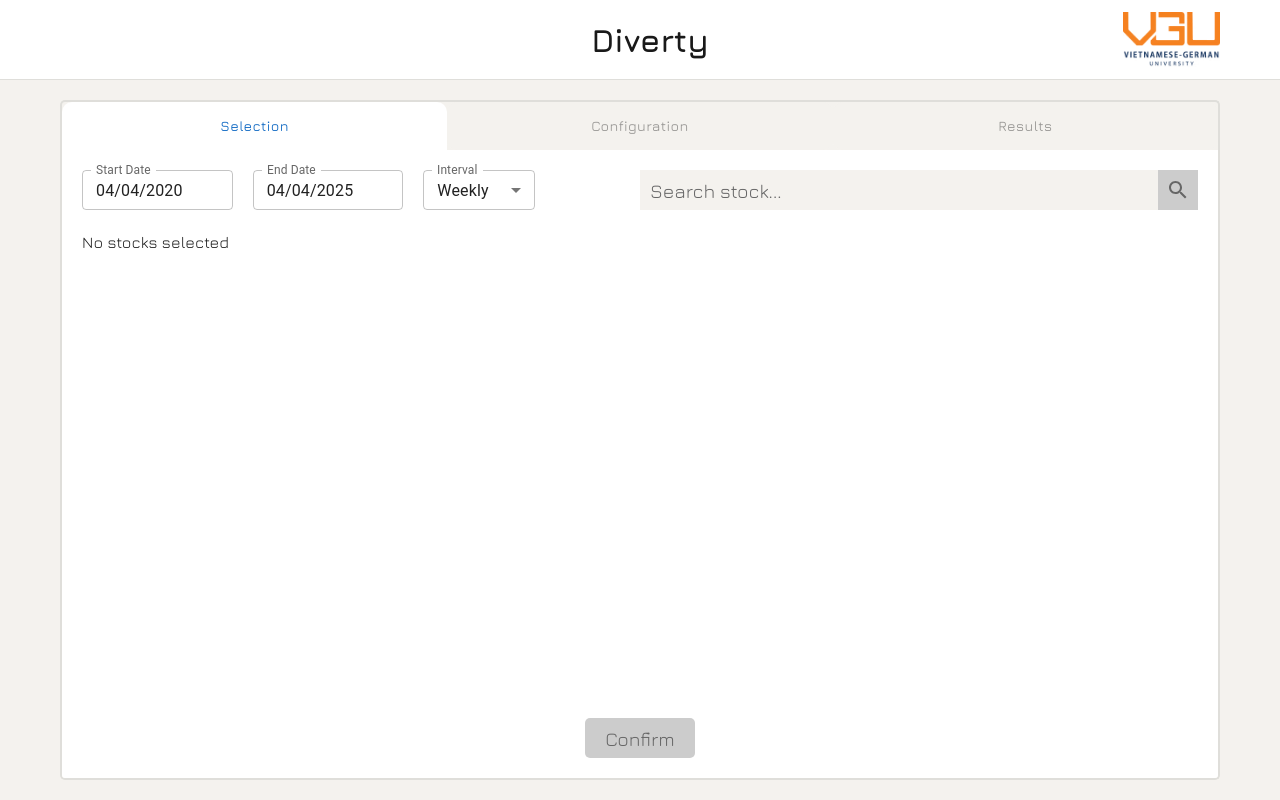
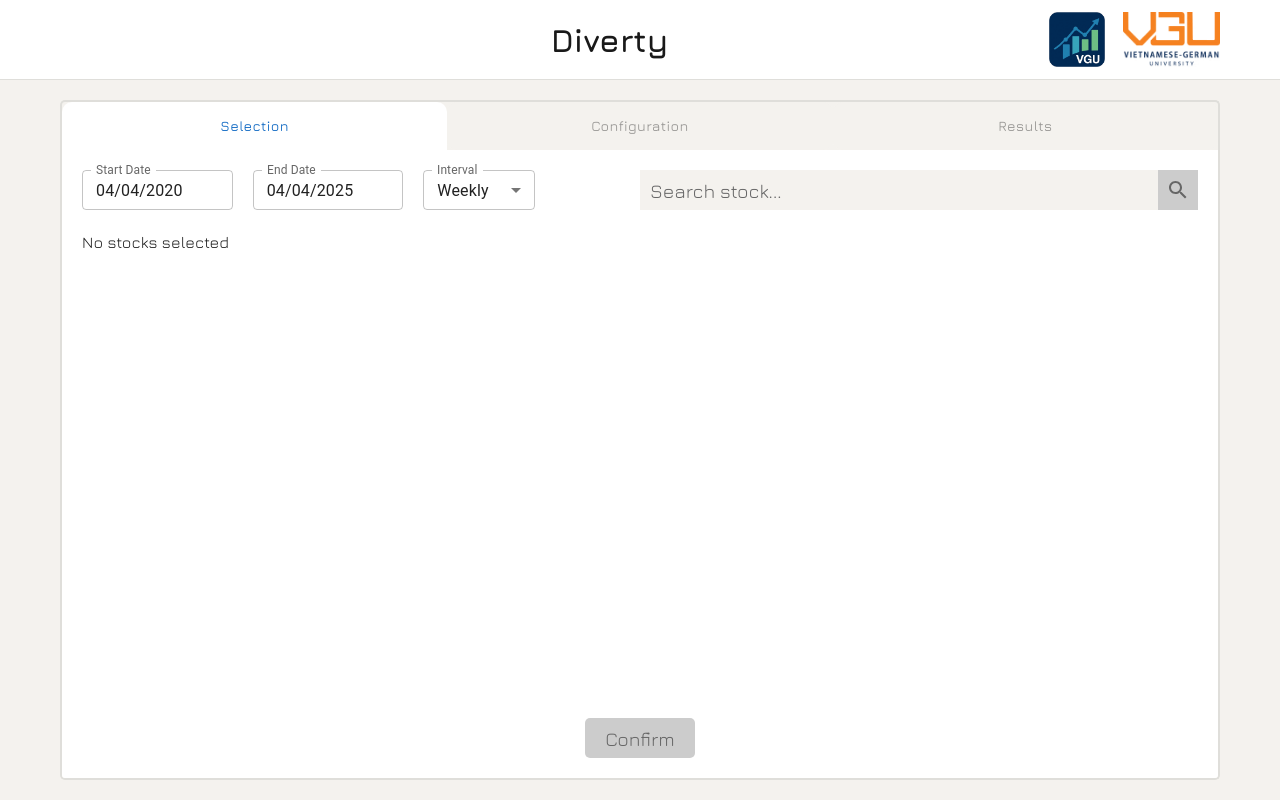
Before and after one commit to DatLitt/Diverty, a Next.js app: page /portfolio in a window 1280 px wide. Built offline with nearby package versions, Linux system fonts and the light colour scheme; some icons are missing.

Commit message:
update ui

```diff
--- a/app/components/header.tsx
+++ b/app/components/header.tsx
@@ -15,7 +15,10 @@ export function Header() {
       </div>
 
       <h1 className="title">Diverty</h1>
-      <img src="/VGU-logo.png" alt="VGU Logo" className="logo" />
+      <div className="logo-holder">
+        <img src="/team-logo.png" alt="VGU Logo" className="logo1" />
+        <img src="/VGU-logo.png" alt="VGU Logo" className="logo2" />
+      </div>
     </header>
   );
 }
--- a/app/globals.css
+++ b/app/globals.css
@@ -49,6 +49,12 @@ body {
   box-sizing: border-box;
   padding: 0;
   margin: 0;
+}
+.logo-holder {
+  height: 100%;
+  display: flex;
+  align-items: center;
+  gap: 10px;
 }
 .contributors-button {
   border: none;
@@ -105,7 +111,11 @@ body {
 .title {
   width: 30%;
 }
-.logo {
+.logo1 {
+  height: 90%;
+  width: auto;
+}
+.logo2 {
   height: 70%;
   width: auto;
 }
@@ -149,7 +159,8 @@ body {
   font-size: 1.2rem;
 }
 .dangerButton:hover {
-  opacity: 0.6;
+  background-color: var(--neutral-200);
+  /* opacity: 0.6; */
   cursor: pointer;
 }
 .deleteButton {
--- a/app/portfolio/page.module.css
+++ b/app/portfolio/page.module.css
@@ -168,7 +168,8 @@
 }
 
 .stockTable thead {
-  background-color: var(--neutral-200);
+  background-color: #67bb7f;
+  /* color: var(--neutral-100); */
   position: sticky;
   top: 0;
   z-index: 10;
```
Also changed, not shown: public/team-logo.png (added).
